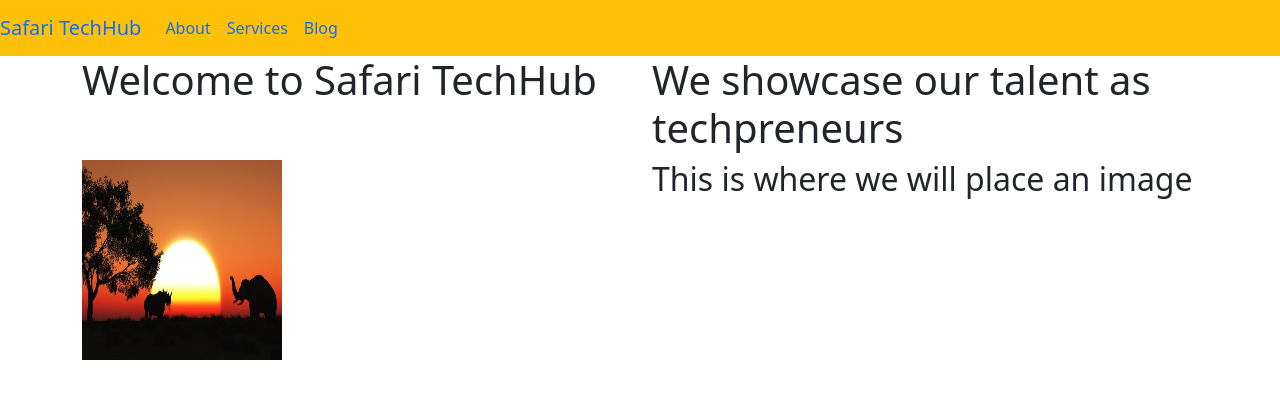
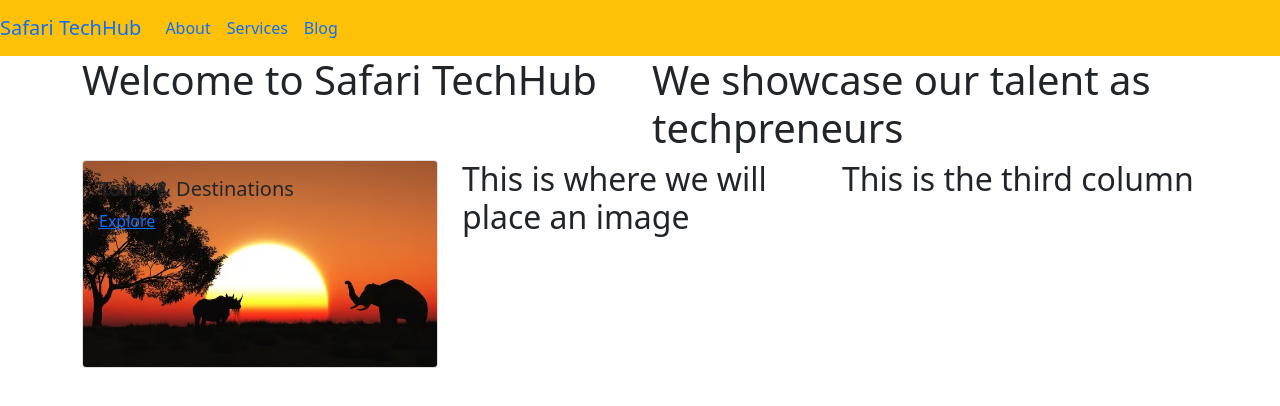
Before and after one commit to petreleven/lesson1, a plain HTML site: page index.html in a window 1280 px wide. Drawn offline with nearby package versions, Linux system fonts and the light colour scheme.

Commit message:
added card to index.html

```diff
--- a/index.html
+++ b/index.html
@@ -47,6 +47,7 @@ ______________________________________________________________
       </nav>
 
       <div class="container" >
+        <!--Row 1-->
         <div class="row">
           <div class="col">
             <h1>Welcome to Safari TechHub</h1>
@@ -55,12 +56,22 @@ ______________________________________________________________
             <h1>We showcase our talent as techpreneurs</h1>
           </div>
         </div>
+        <!--Row 2-->
         <div class="row">
           <div class="col">
-            <img src="elephant.jpg" width="200" height="200">
+            <div class="card">
+              <img src="elephant.jpg" class="card-img">
+              <div class="card-img-overlay">
+                <h5 class="card-title">Tours & Destinations</h5>
+                <p class="card-text"> <a href="#">Explore</a></p>
+              </div>
+            </div>
           </div>
           <div class="col">
             <h2>This is where we will place an image</h2>
+          </div>
+          <div class="col">
+            <h2>This is the third column</h2>
           </div>
         </div>
       </div>
```
